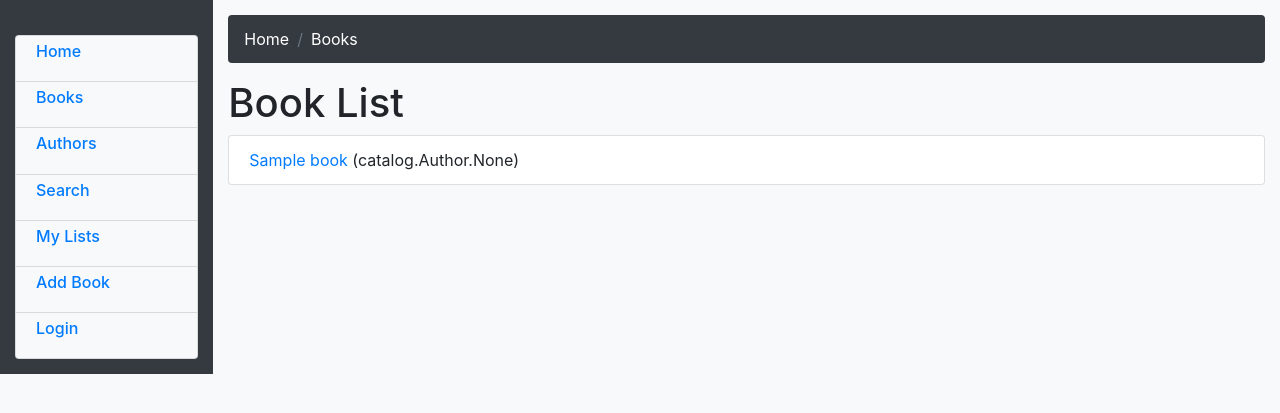
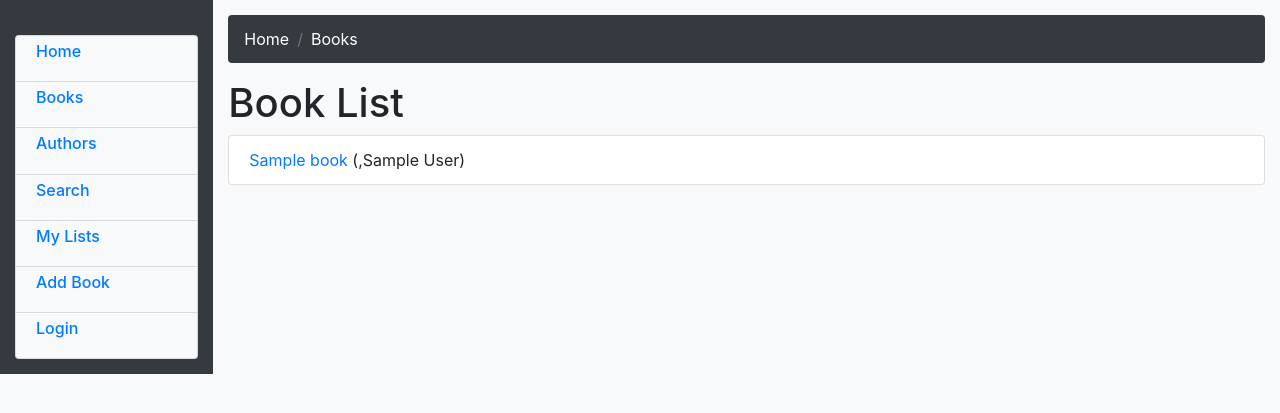
Before and after one commit to SaifullahKatpar/PersonalBookManager, a Django app: page /catalog/books/ in a window 1280 px wide. Shown: the top 413 px of the page. Run offline with Django 3.2, Linux system fonts and the light colour scheme; tables that the repository leaves empty hold one stand-in row (values such as "Sample post"); some libraries are stand-ins or nearby versions.

Commit message:
all author in book list view

```diff
--- a/catalog/templates/catalog/book_list.html
+++ b/catalog/templates/catalog/book_list.html
@@ -27,7 +27,7 @@
           <span style="color:green;">&#9679;</span>
           {% endif%}
         {% endif%}
-        ({{book.author}})
+        ({% for author in book.author.all %}{% if forloop.last %},{% endif %}{{author}}{% endfor %})
       </li>
     {% endfor %}
   </ul>
```
